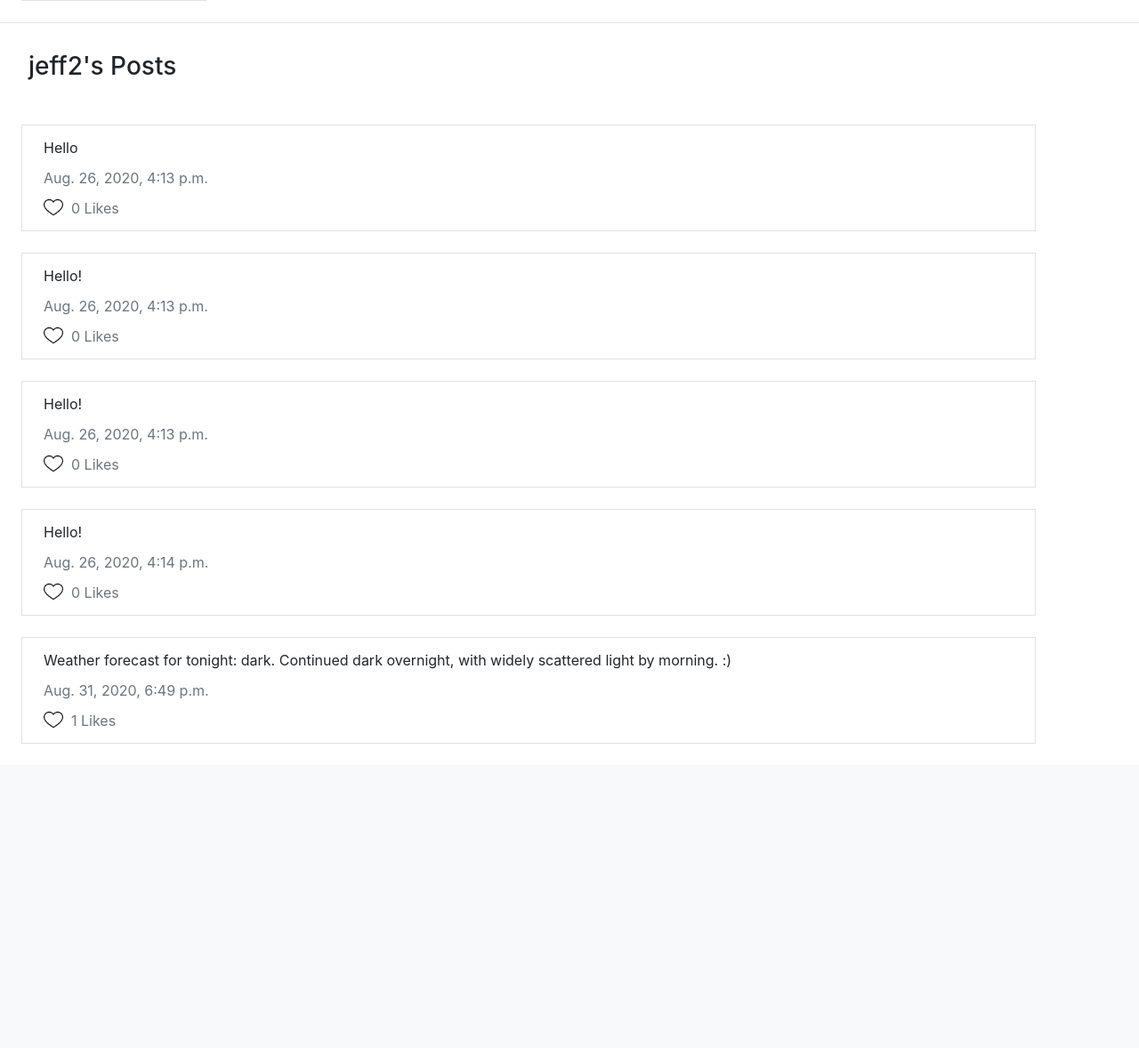
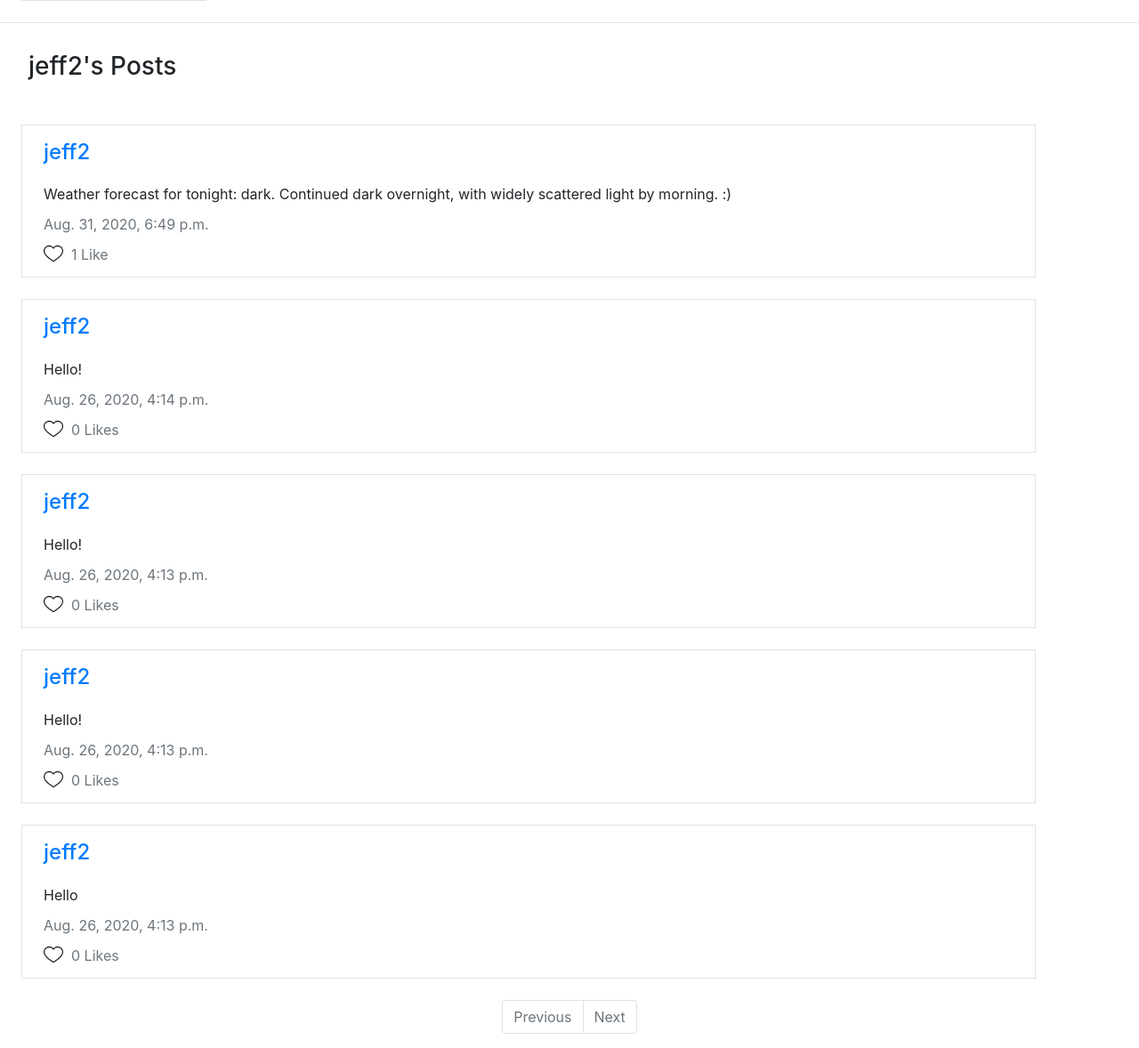
Before and after one commit to jdcoulte/CS50-Network, a Django app: a page that uses network/templates/network/layout.html in a window 1280 px wide. Shown: the part 325-1503 px from the top of the page at 89% size. Before the commit the page ends 1161 px from the top, so only its background shows below. Run offline with Django 3.2, Linux system fonts and the light colour scheme; a user stored in the database is signed in; data comes from the database, SQL or seed files in the repository; both versions use the stored data as it was after the commit; some libraries are stand-ins or nearby versions.

Commit message:
Finalizing project

```diff
--- a/network/static/network/scripts.js
+++ b/network/static/network/scripts.js
@@ -8,13 +8,25 @@ document.addEventListener('DOMContentLoaded', function() {
         unfollowbutton.addEventListener('click', unfollow);
     }
 
+    document.querySelectorAll('.editpost').forEach(post => {
+        post.onclick = function() {
+            editPost(this.dataset.postid);
+        }
+    });
 
+    document.querySelectorAll('.like').forEach(post => {
+        post.addEventListener('click', () => likePost(post.dataset.postid));
+    });
+
+
+    document.querySelectorAll('.unlike').forEach(post => {
+        post.addEventListener('click', () => unlikePost(post.dataset.postid));
+    });
 });
 
 function follow() {
     const follower = document.querySelector("#follow").dataset.followerid;
     const followee = document.querySelector("#follow").dataset.followeeid;
-    console.log(follower + " is following " + followee);
     url = "/follow/" + follower + "/" + followee
     fetch(url)
     .then(response => response.json())
@@ -44,7 +56,6 @@ function follow() {
 function unfollow() {
     const follower = document.querySelector("#unfollow").dataset.followerid;
     const followee = document.querySelector("#unfollow").dataset.followeeid;
-    console.log(follower + " is no longer following " + followee);
     url = "/unfollow/" + follower + "/" + followee
     fetch(url)
     .then(response => response.json())
@@ -70,3 +81,120 @@ function unfollow() {
     });
     return false;
 }
+
+function editPost(postid) {
+    postp = document.querySelector(`#post-${postid}`);
+    postp.style.display = 'none';
+    document.querySelector(`#editpost-${postid}`).style.display = 'none';
+    document.querySelector(`#editpostform-${postid}`).style.display = 'block';
+}
+
+function likePost(postid) {
+    const csrftoken = getCookie('csrftoken')
+    console.log(csrftoken)
+
+    fetch("/like", {
+        credentials: 'include',
+        method: 'POST',
+        mode: 'same-origin',
+        headers: {
+            'Accept': 'application/json',
+            'Content-Type': 'application/json',
+            'X-CSRFToken': csrftoken
+        },
+        body: JSON.stringify({
+            postid: postid
+        })
+    })
+    .then(response => response.json())
+    .then(result => {
+        if(result['message'] === "success") {
+            document.querySelector(`#heart-${postid}`).src = "/static/network/heart-red.png"
+            let likes = parseInt(document.querySelector(`#likes-${postid}`).innerHTML);
+            console.log(likes);
+            likes++;
+            console.log(likes);
+            if(likes === 1) {
+                document.querySelector(`#likes-${postid}`).innerHTML = likes + " Like";
+            }
+            else {
+                document.querySelector(`#likes-${postid}`).innerHTML = likes + " Likes";
+            }
+            document.querySelectorAll('.like').forEach(post => {
+                if (post.dataset.postid === postid) {
+                    classes = post.className.replace('like', 'unlike');
+                    post.className = classes;
+                    post.removeEventListener('click', () => likePost(post.dataset.postid));
+                    post.addEventListener('click', () => unlikePost(post.dataset.postid));
+                }
+            });
+        }
+        else {
+            p = document.createElement('p');
+            p.innerHTML = result['message'];
+            document.querySelector(`#like-${postid}`).appendChild(p);
+        }
+    })
+}
+
+function unlikePost(postid) {
+    const csrftoken = getCookie('csrftoken')
+    console.log(csrftoken)
+
+    fetch("/unlike", {
+        credentials: 'include',
+        method: 'POST',
+        mode: 'same-origin',
+        headers: {
+            'Accept': 'application/json',
+            'Content-Type': 'application/json',
+            'X-CSRFToken': csrftoken
+        },
+        body: JSON.stringify({
+            postid: postid
+        })
+    })
+    .then(response => response.json())
+    .then(result => {
+        if(result['message'] === "success") {
+            document.querySelector(`#heart-${postid}`).src = "/static/network/heart.png"
+            let likes = parseInt(document.querySelector(`#likes-${postid}`).innerHTML);
+            console.log(likes);
+            likes--;
+            console.log(likes);
+            if(likes === 1) {
+                document.querySelector(`#likes-${postid}`).innerHTML = likes + " Like";
+            }
+            else {
+                document.querySelector(`#likes-${postid}`).innerHTML = likes + " Likes";
+            }
+            document.querySelectorAll('.unlike').forEach(post => {
+                if (post.dataset.postid === postid) {
+                    classes = post.className.replace('unlike', 'like');
+                    post.className = classes;
+                    post.removeEventListener('click', () => unlikePost(post.dataset.postid));
+                    post.addEventListener('click', () => likePost(post.dataset.postid));
+                }
+            });
+        }
+        else {
+            p = document.createElement('p');
+            p.innerHTML = result['message'];
+            document.querySelector(`#like-${postid}`).appendChild(p);
+        }
+    })
+}
+
+function getCookie(name) {
+    if (!document.cookie) {
+      return null;
+    }
+    const token = document.cookie.split(';')
+      .map(c => c.trim())
+      .filter(c => c.startsWith(name + '='));
+
+    if (token.length === 0) {
+      return null;
+    }
+    return decodeURIComponent(token[0].split('=')[1]);
+  }
--- a/network/static/network/styles.css
+++ b/network/static/network/styles.css
@@ -29,11 +29,20 @@
     height: auto;
 }
 
-#followingcount, #followinglabel {
+#followingcount, #followinglabel, .editpost {
     color: #0C6291;
 }
 
-#followingcount:hover, #followinglabel:hover {
+#followingcount:hover, #followinglabel:hover, .editpost:hover, .like:hover, .unlike:hover {
     cursor: pointer;
     color: #1DA4ED;
 }
+
+.editpostfield {
+    width: 600px;
+    height: 200px;
+}
+
+.editpostform {
+    display: none;
+}
--- a/network/templates/network/layout.html
+++ b/network/templates/network/layout.html
@@ -7,11 +7,12 @@
         <link rel="stylesheet" href="https://stackpath.bootstrapcdn.com/bootstrap/4.4.1/css/bootstrap.min.css" integrity="sha384-Vkoo8x4CGsO3+Hhxv8T/Q5PaXtkKtu6ug5TOeNV6gBiFeWPGFN9MuhOf23Q9Ifjh" crossorigin="anonymous">
         <link href="{% static 'network/styles.css' %}" rel="stylesheet">
         <script src="{% static 'network/scripts.js' %}"></script>
+        <link rel="icon" href="{% static '/network/favicon.png' %}">
     </head>
     <body>
 
         <nav class="navbar navbar-expand-lg navbar-light bg-light">
-            <a class="navbar-brand" href="#">Network</a>
+            <a class="navbar-brand" href="/">Network</a>
 
             <div>
               <ul class="navbar-nav mr-auto">
--- a/network/templates/network/profile.html
+++ b/network/templates/network/profile.html
@@ -58,24 +58,108 @@
 
 {% for post in posts %}
 <div class="container border m-4 p-2">
+    <div class="row m-2 px-2">
+        <a href="/users/{{post.user}}"><h4>{{ post.user }}</h4></a>
+    </div>
     <div class="row mx-2 px-2">
-                <p class="posttext">{{ post.postbody }}</p>
+        <p class="posttext" id="post-{{ post.id }}">{{ post.postbody }}</p>
     </div>
     {% if post.user == user %}
         <div class="row mx-2 px-2">
-                    <p class="posttext"><a href="#">Edit Post</a></p>
+            <p class="posttext editpost" id="editpost-{{ post.id }}" data-postid="{{ post.id }}">Edit Post</p>
         </div>
+        <form class="editpostform mx-2 px-2" id="editpostform-{{ post.id }}" action="/editpost" method="post">
+            {% csrf_token %}
+            <textarea name="postbody" class="editpostfield">{{ post.postbody }}</textarea><br>
+            <input type="hidden" name="postid" value="{{ post.id }}">
+            <input type="submit" class="btn btn-primary" value="Edit">
+        </form>
     {% endif %}
     <div class="row mx-2 px-2">
         <p class="text-secondary posttext">{{ post.timestamp }}</p><br>
     </div>
-            <div class="row mx-2 px-2">
-                <img src="{% static 'network/heart.png' %}" class="icon posttext"><p class="text-secondary posttext">&nbsp;&nbsp;{{ post.likes.count }} Likes</p><br>
-            </div>
+
+    {% if user.is_authenticated %}
+
+        {% if post in liked_posts %}
+
+            <div class="row mx-2 px-2 unlike" data-postid="{{ post.id }}" data-userid="{{ user.id }}">
+                <img src="{% static 'network/heart-red.png' %}" class="icon posttext" id="heart-{{ post.id }}">&nbsp;&nbsp;
+
+                {% if post.likes.count == 1 %}
+                    <p class="text-secondary posttext" id="likes-{{ post.id }}">{{ post.likes.count }} Like</p><br>
+                {% else %}
+                    <p class="text-secondary posttext" id="likes-{{ post.id }}">{{ post.likes.count }} Likes</p><br>
+                {% endif %}
             </div>
 
+        {% else %}
+
+            <div class="row mx-2 px-2 like" data-postid="{{ post.id }}" data-userid="{{ user.id }}">
+                <img src="{% static 'network/heart.png' %}" class="icon posttext" id="heart-{{ post.id }}">&nbsp;&nbsp;
+
+                {% if post.likes.count == 1 %}
+                    <p class="text-secondary posttext" id="likes-{{ post.id }}">{{ post.likes.count }} Like</p><br>
+                {% else %}
+                    <p class="text-secondary posttext" id="likes-{{ post.id }}">{{ post.likes.count }} Likes</p><br>
+                {% endif %}
+            </div>
+
+        {% endif %}
+    {% else %}
+        <div class="row mx-2 px-2">
+            <img src="{% static 'network/heart-red.png' %}" class="icon posttext" id="heart-{{ post.id }}">&nbsp;&nbsp;
+
+            {% if post.likes.count == 1 %}
+                <p class="text-secondary posttext" id="likes-{{ post.id }}">{{ post.likes.count }} Like</p><br>
+            {% else %}
+                <p class="text-secondary posttext" id="likes-{{ post.id }}">{{ post.likes.count }} Likes</p><br>
+            {% endif %}
+        </div>
+        <div class="row mx-2 px-2">
+            <p><a href="{% url 'login' %}">Log in</a> to like this and other posts.</p>
+        </div>
+    {% endif %}
+</div>
+
+
 {% empty %}
-        <p>No Posts</p>
+
+<p class="m-2 px-2">No posts yet!</p>
+
 {% endfor %}
 
+    <nav aria-label="Post page navigation">
+        <ul class="pagination justify-content-center">
+            {% if posts.has_previous %}
+
+                <li class="page-item">
+                    <a class="page-link" href="?page={{ posts.previous_page_number }}" tabindex="-1">Previous</a>
+                </li>
+
+            {% else %}
+
+                <li class="page-item disabled">
+                    <a class="page-link" href="#" tabindex="-1">Previous</a>
+                </li>
+
+            {% endif %}
+
+            {% if posts.has_next %}
+
+                <li class="page-item">
+                    <a class="page-link" href="?page={{ posts.next_page_number }}" tabindex="-1">Next</a>
+                </li>
+
+            {% else %}
+
+                <li class="page-item disabled">
+                    <a class="page-link" href="#" tabindex="-1">Next</a>
+                </li>
+
+            {% endif %}
+
+        </ul>
+      </nav>
+
 {% endblock %}
--- a/network/urls.py
+++ b/network/urls.py
@@ -13,5 +13,8 @@ urlpatterns = [
     path("users/<str:username>", views.view_user, name="view_user"),
     path("following", views.following, name="following"),
     path("follow/<int:followerid>/<int:followeeid>", views.follow, name="follow"),
-    path("unfollow/<int:followerid>/<int:followeeid>", views.unfollow, name="follow")
+    path("unfollow/<int:followerid>/<int:followeeid>", views.unfollow, name="follow"),
+    path("editpost", views.editpost, name="edit_post"),
+    path("like", views.like, name="like_post"),
+    path("unlike", views.unlike, name="unlike_post")
 ] + static(settings.STATIC_URL, document_root=settings.STATIC_ROOT)
--- a/network/views.py
+++ b/network/views.py
@@ -15,14 +15,19 @@ from .forms import PostForm
 
 def index(request):
     form = PostForm()
-    allposts = Post.objects.order_by("-timestamp")
+    allposts = Post.objects.all().order_by("-timestamp")
     paginator = Paginator(allposts, 10)
     page_number = request.GET.get('page')
     posts = paginator.get_page(page_number)
+    if request.user.is_authenticated:
+        liked_posts = request.user.liked_posts.all()
+    else:
+        liked_posts = []
     return render(request, "network/index.html", {
         'form': form,
         'posts': posts,
-        'title': "All Posts"
+        'title': "All Posts",
+        'liked_posts': liked_posts
     })
 
 
@@ -88,7 +93,7 @@ def post(request):
             post.timestamp = datetime.datetime.now()
             post.save()
             newform = PostForm()
-            allposts = Post.objects.order_by("-timestamp")
+            allposts = Post.objects.all().order_by("-timestamp")
             paginator = Paginator(allposts, 10)
             page_number = request.GET.get('page')
             posts = paginator.get_page(page_number)
@@ -99,7 +104,7 @@ def post(request):
                 "title": "All Posts"
             })
         else:
-            allposts = Post.objects.order_by("-timestamp")
+            allposts = Post.objects.all().order_by("-timestamp")
             paginator = Paginator(allposts, 10)
             page_number = request.GET.get('page')
             posts = paginator.get_page(page_number)
@@ -121,7 +126,7 @@ def view_user(request, username):
     else:
         follower = False
 
-    allposts = account.user_posts.all()
+    allposts = account.user_posts.all().order_by("-timestamp")
     paginator = Paginator(allposts, 10)
     page_number = request.GET.get('page')
     posts = paginator.get_page(page_number)
@@ -170,8 +175,11 @@ def unfollow(request, followerid, followeeid):
 @login_required()
 def following(request):
     user = request.user
-    followedaccounts = user.followed_accounts.all()
-    allposts = Post.objects.filter(pk__in=followedaccounts)
+    following = user.followed_accounts.all()
+    followedaccounts = []
+    for account in following:
+        followedaccounts.append(account.followee)
+    allposts = Post.objects.filter(user__in=followedaccounts).order_by("-timestamp")
     paginator = Paginator(allposts, 10)
     page_number = request.GET.get('page')
     posts = paginator.get_page(page_number)
@@ -180,5 +188,59 @@ def following(request):
     return render(request, "network/index.html", {
         'form': form,
         'posts': posts,
-        'title': title
+        'title': title,
+        'followedaccounts': followedaccounts
     })
+
+@login_required()
+def editpost(request):
+    if request.method == "POST":
+        postid = request.POST.get('postid','')
+        post = Post.objects.get(pk=postid)
+        if post.user == request.user:
+            post.postbody = request.POST.get('postbody','')
+            post.timestamp = datetime.datetime.now()
+            post.save()
+            newform = PostForm()
+            allposts = Post.objects.all().order_by("-timestamp")
+            paginator = Paginator(allposts, 10)
+            page_number = request.GET.get('page')
+            posts = paginator.get_page(page_number)
+            return render(request, "network/index.html", {
+                "message_success": "Post saved",
+                "form": newform,
+                "posts": posts,
+                "title": "All Posts"
+            })
+        else:
+            return HttpResponseRedirect(reverse("index"))
+    else:
+        return HttpResponseRedirect(reverse("index"))
+
+@login_required()
+def like(request):
+    if request.method == "POST":
+        data = json.loads(request.body)
+        postid = data.get('postid')
+        post = Post.objects.get(pk=postid)
+        post.likes.add(request.user)
+        post.save()
+        return JsonResponse({
+            "message": "success"
+    })
+    else:
+        return JsonResponse({"error": "POST request required."}, status=400)
+
+@login_required()
+def unlike(request):
+    if request.method == "POST":
+        data = json.loads(request.body)
+        postid = data.get('postid')
+        post = Post.objects.get(pk=postid)
+        post.likes.remove(request.user)
+        post.save()
+        return JsonResponse({
+            "message": "success"
+    })
+    else:
+        return JsonResponse({"error": "POST request required."}, status=400)
```
Also changed, not shown: network/templates/network/index.html (+50 -5 lines), db.sqlite3, network/static/network/favicon.png (added). Lines whose indentation alone changed are shown as unchanged.
